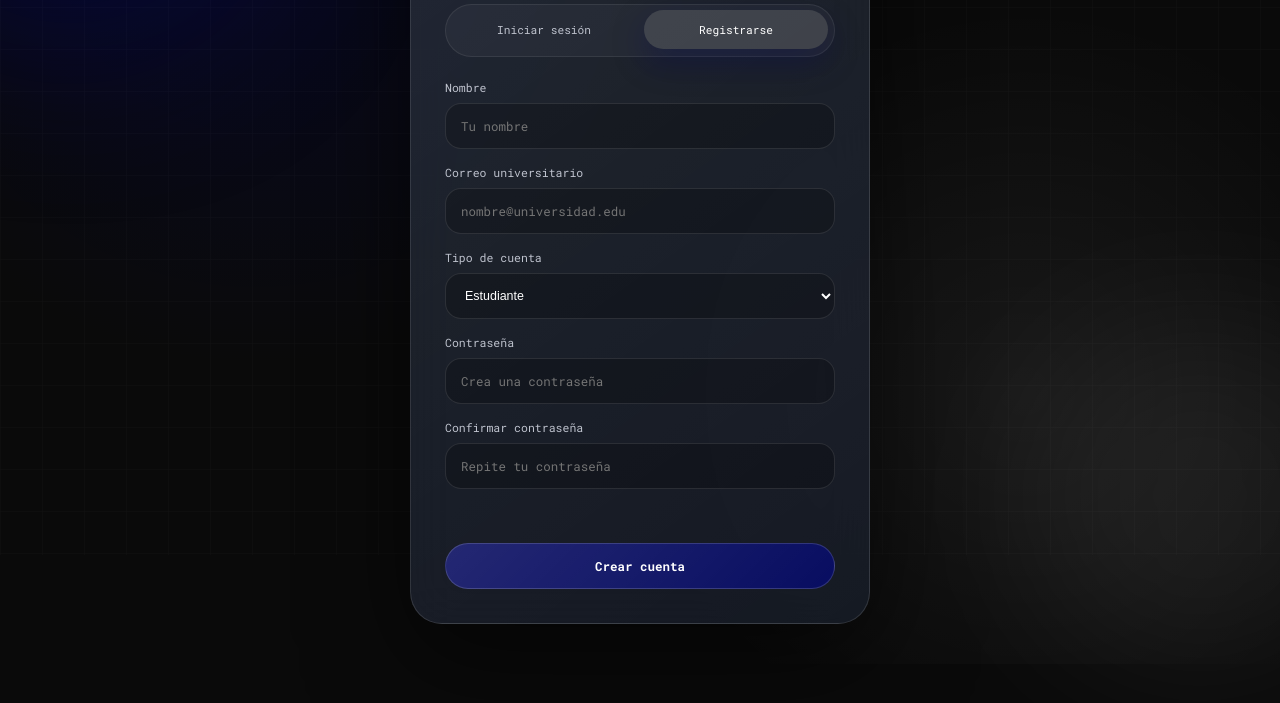
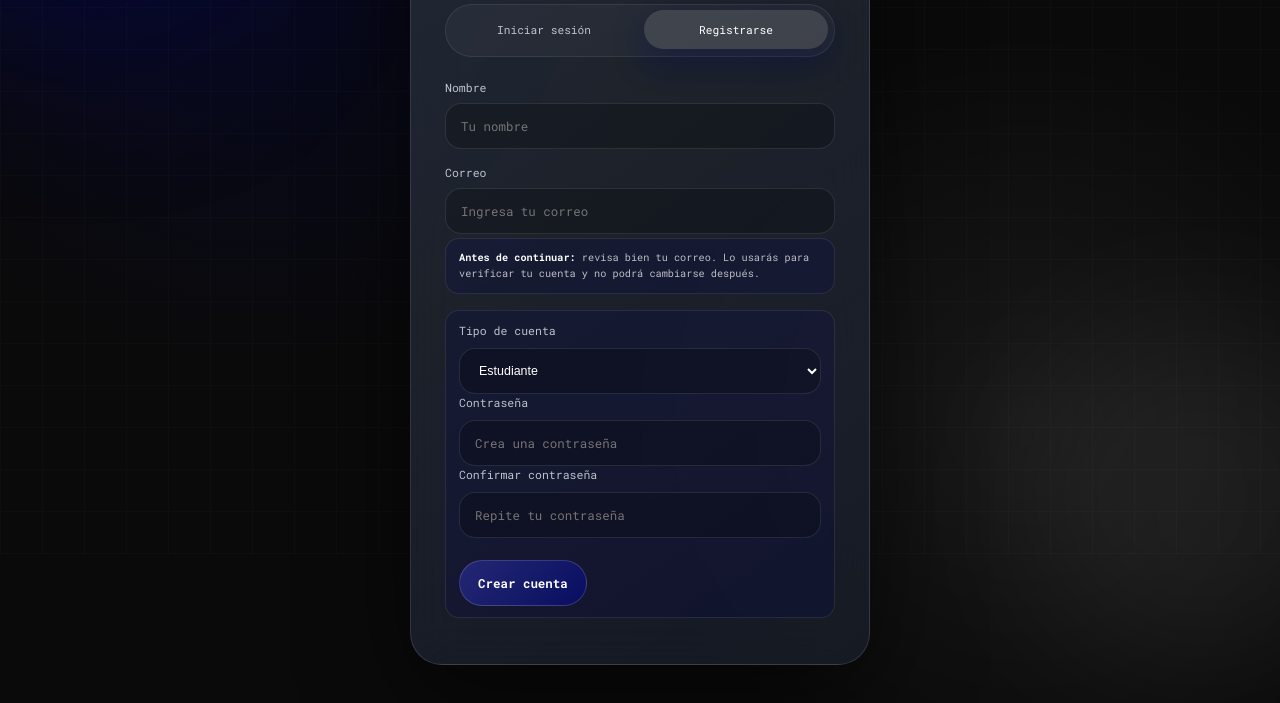
Before and after one commit to JoriJoestar7/Uni-Place, a plain HTML site: page pages/auth.html in a window 1280 px wide. Both pictures are taken after a click on the button "Registrarse". Shown: the part 245-948 px from the top of the page. Before the commit the page ends 909 px from the top, so only its background shows below. Drawn offline with Linux system fonts and the light colour scheme.

Commit message:
Arreglos en registro

```diff
--- a/css/auth.css
+++ b/css/auth.css
@@ -225,3 +225,22 @@
 .auth-card > .auth-secondary-action {
     margin-top: 16px;
 }
+
+.register-email-warning {
+    margin-top: -4px;
+    margin-bottom: 12px;
+    padding: 11px 13px;
+
+    border-radius: 14px;
+    background: rgba(0, 5, 92, 0.18);
+    border: 1px solid rgba(255, 255, 255, 0.09);
+
+    color: rgba(255, 255, 255, 0.72);
+    font-size: 0.64rem;
+    line-height: 1.55;
+}
+
+.register-email-warning strong {
+    color: #ffffff;
+    font-weight: 800;
+}
--- a/pages/auth.html
+++ b/pages/auth.html
@@ -38,8 +38,8 @@
 
             <form class="auth-form" id="loginForm">
                 <label>
-                    Correo universitario
-                    <input type="email" id="loginEmail" placeholder="nombre@universidad.edu">
+                    Correo
+                    <input type="email" id="loginEmail" placeholder="Ingresa tu correo">
                 </label>
 
                 <label>
@@ -65,8 +65,14 @@
                 </label>
 
                 <label>
-                    Correo universitario
-                    <input type="email" id="registerEmail" placeholder="nombre@universidad.edu">
+                    Correo
+                    <input type="email" id="registerEmail" placeholder="Ingresa tu correo">
+                    <div class="register-email-warning">
+    <strong>Antes de continuar:</strong>
+    revisa bien tu correo. Lo usarás para verificar tu cuenta y no podrá cambiarse después.
+</div>
+                    <div class="register-email-warning">
+
                 </label>
                 <label>
     Tipo de cuenta
```
